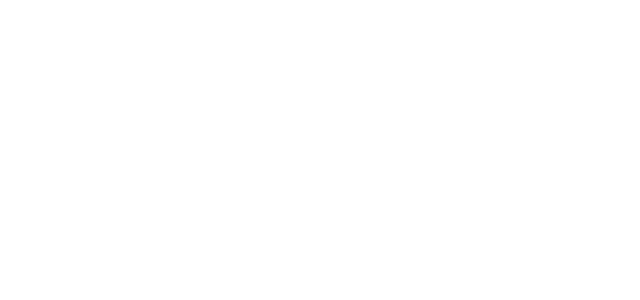
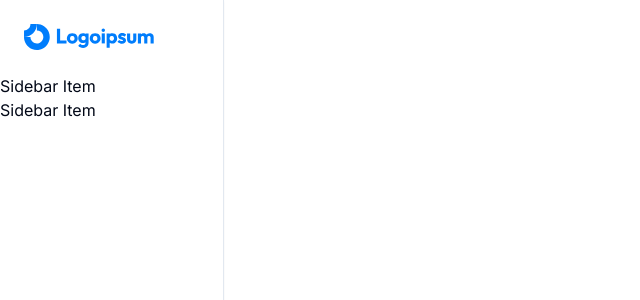
Before and after one commit to ss12932/lms-platform, a Next.js app: page / in a window 1280 px wide. Shown: the top 300 px of the page, without its empty margins (0-640 px from the left). Built offline with nearby package versions, Linux system fonts and the light colour scheme.

Commit message:
added sidebar nav

```diff
--- /dev/null
+++ b/app/(dashboard)/_components/logo.tsx
@@ -0,0 +1,7 @@
+import Image from "next/image";
+
+const Logo = () => {
+  return <Image height={130} width={130} alt="logo" src="/logo.svg" />;
+};
+
+export default Logo;
--- /dev/null
+++ b/app/(dashboard)/_components/sidebar-item.tsx
@@ -0,0 +1,15 @@
+"use client";
+
+import { LucideIcon } from "lucide-react";
+
+interface SidebarItemProps {
+  icon: LucideIcon;
+  label: string;
+  href: string;
+}
+
+const SidebarItem = ({ icon: Icon, label, href }: SidebarItemProps) => {
+  return <div>Sidebar Item</div>;
+};
+
+export default SidebarItem;
--- /dev/null
+++ b/app/(dashboard)/_components/sidebar-routes.tsx
@@ -0,0 +1,27 @@
+"use client";
+
+import { Compass, Layout } from "lucide-react";
+import SidebarItem from "./sidebar-item";
+
+const guestRoutes = [
+  { icon: Layout, label: "Dashboard", href: "/" },
+  { icon: Compass, label: "Browser", href: "/search" },
+];
+
+const SidebarRoutes = () => {
+  const routes = guestRoutes;
+  return (
+    <div className="flex flex-col w-full">
+      {routes.map((route) => (
+        <SidebarItem
+          key={route.href}
+          icon={route.icon}
+          label={route.label}
+          href={route.href}
+        />
+      ))}
+    </div>
+  );
+};
+
+export default SidebarRoutes;
--- /dev/null
+++ b/app/(dashboard)/_components/sidebar.tsx
@@ -0,0 +1,17 @@
+import Logo from "./logo";
+import SidebarRoutes from "./sidebar-routes";
+
+const Sidebar = () => {
+  return (
+    <div className="h-full border-r flex flex-col overflow-y-auto bg-white shadow-sm">
+      <div className="p-6">
+        <Logo />
+      </div>
+      <div className="flex flex-col w-full">
+        <SidebarRoutes />
+      </div>
+    </div>
+  );
+};
+
+export default Sidebar;
--- /dev/null
+++ b/app/(dashboard)/layout.tsx
@@ -0,0 +1,14 @@
+import Sidebar from "./_components/sidebar";
+
+const DashboardLayout = ({ children }: { children: React.ReactNode }) => {
+  return (
+    <div className="h-full">
+      <div className="hidden md:flex h-full w-56 flex-col fixed inset-y-0 z-50">
+        <Sidebar />
+      </div>
+      {children}
+    </div>
+  );
+};
+
+export default DashboardLayout;
```
Also changed, not shown: public/logo.svg (added).
